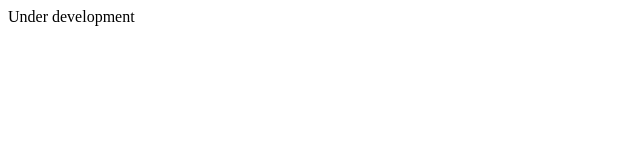
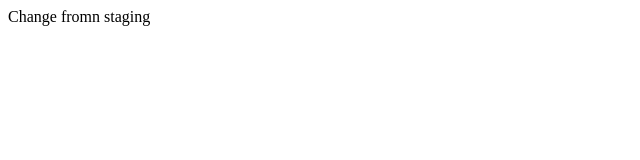
Before and after one commit to superbolang/techsavvy-eventmaker, a Next.js app: page / in a window 1280 px wide. Shown: the top 160 px of the page, without its empty margins (0-640 px from the left). Built offline with nearby package versions, Linux system fonts and the light colour scheme.

Commit message:
change page.js staging

```diff
--- a/src/app/page.js
+++ b/src/app/page.js
@@ -1,5 +1,5 @@
 import Image from 'next/image';
 
 export default function Home() {
-  return <div>Under development</div>;
+  return <div>Change fromn staging</div>;
 }
```
